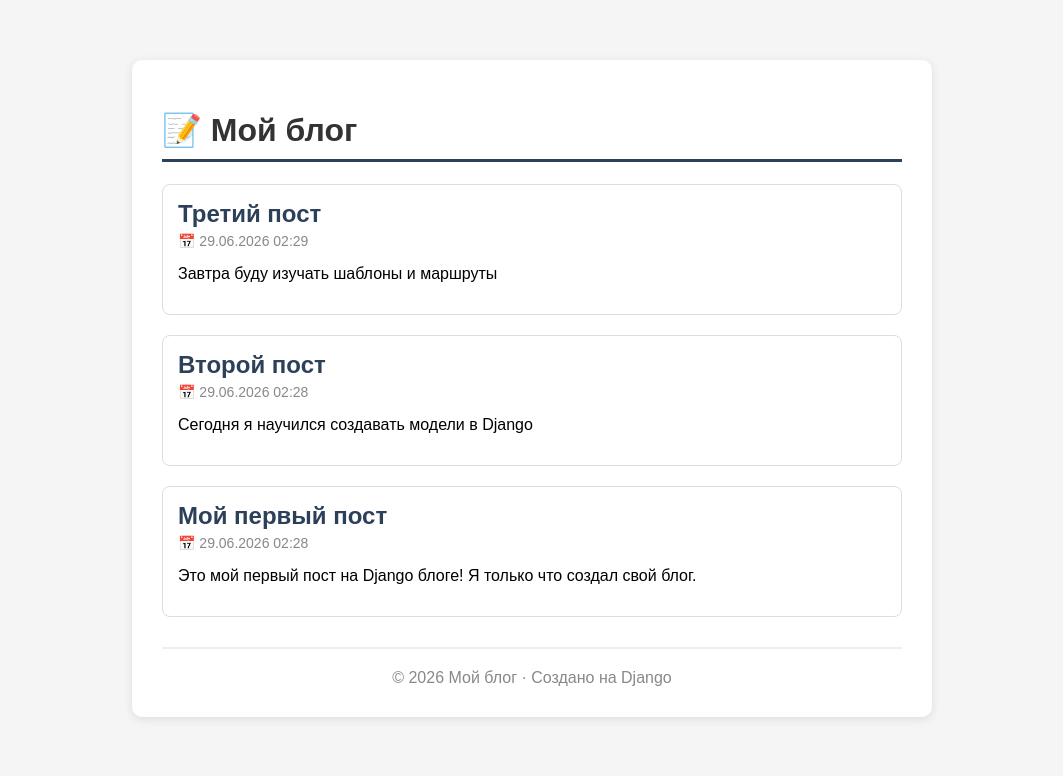
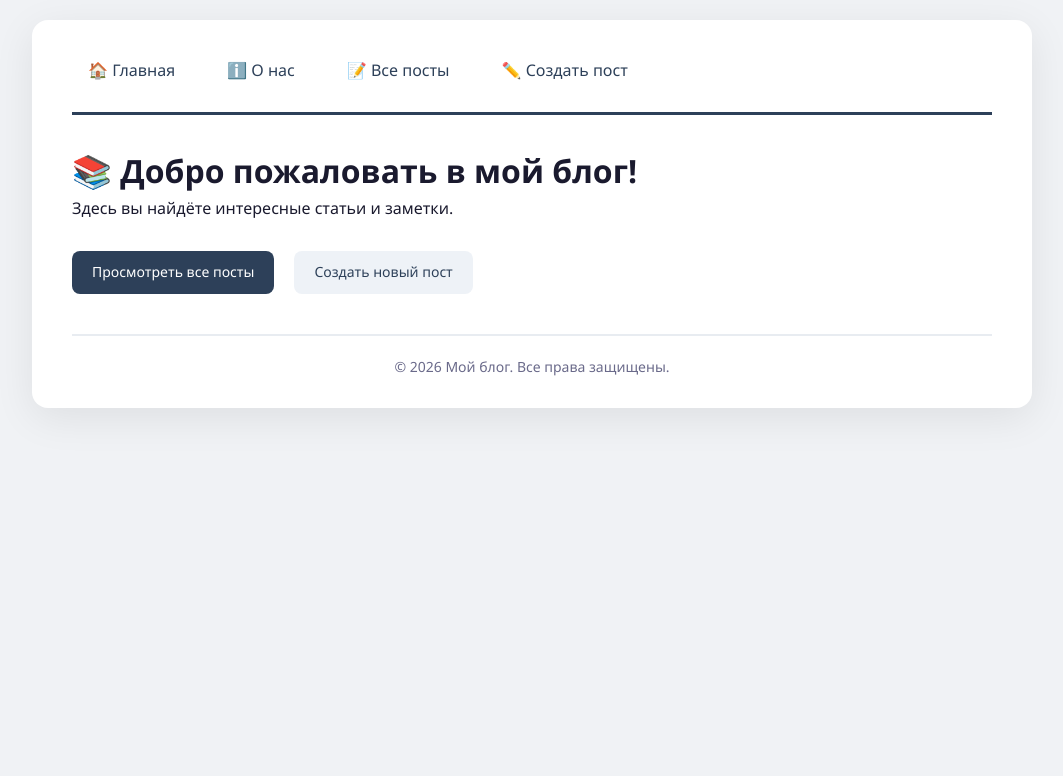
Before and after one commit to neegun98-bot/django-blog, a Django app: page / in a window 1280 px wide. Shown: the top 776 px of the page, without its empty margins (108-1171 px from the left). Run offline with Django 5.2, Linux system fonts and the light colour scheme; data comes from the database, SQL or seed files in the repository; both versions use the stored data as it was after the commit.

Commit message:
Добавлен блог с маршрутами, CRUD и стилями

```diff
--- a/MyBlog/urls.py
+++ b/MyBlog/urls.py
@@ -3,5 +3,5 @@ from django.urls import path, include
 
 urlpatterns = [
     path('admin/', admin.site.urls),
-    path('', include('blog.urls')),
+    path('', include('blog.urls')),  # ← ЭТА СТРОКА ВАЖНА!
 ]
--- /dev/null
+++ b/blog/static/blog/css/style.css
@@ -0,0 +1,348 @@
+/* ===== ОБЩИЕ СТИЛИ ===== */
+* {
+    margin: 0;
+    padding: 0;
+    box-sizing: border-box;
+}
+
+body {
+    font-family: 'Segoe UI', Tahoma, Geneva, Verdana, sans-serif;
+    background: #f0f2f5;
+    color: #1a1a2e;
+    line-height: 1.6;
+    padding: 20px;
+}
+
+.container {
+    max-width: 1000px;
+    margin: 0 auto;
+    background: #ffffff;
+    border-radius: 16px;
+    padding: 30px 40px;
+    box-shadow: 0 10px 40px rgba(0, 0, 0, 0.08);
+}
+
+/* ===== НАВИГАЦИЯ ===== */
+nav {
+    display: flex;
+    gap: 20px;
+    flex-wrap: wrap;
+    padding-bottom: 20px;
+    border-bottom: 3px solid #2d4059;
+    margin-bottom: 30px;
+}
+
+nav a {
+    color: #2d4059;
+    text-decoration: none;
+    font-weight: 500;
+    padding: 8px 16px;
+    border-radius: 8px;
+    transition: background 0.2s;
+}
+
+nav a:hover {
+    background: #eef2f7;
+}
+
+/* ===== ЗАГОЛОВКИ ===== */
+h1 {
+    font-size: 32px;
+    font-weight: 700;
+    color: #1a1a2e;
+    margin-bottom: 10px;
+}
+
+header {
+    display: flex;
+    justify-content: space-between;
+    align-items: center;
+    flex-wrap: wrap;
+    margin-bottom: 30px;
+}
+
+header h1 {
+    margin-bottom: 0;
+}
+
+/* ===== КНОПКИ ===== */
+.btn-primary, .btn-secondary, .btn-danger, .btn-small {
+    display: inline-block;
+    padding: 10px 20px;
+    border-radius: 8px;
+    border: none;
+    cursor: pointer;
+    text-decoration: none;
+    font-weight: 500;
+    font-size: 14px;
+    transition: all 0.2s;
+}
+
+.btn-primary {
+    background: #2d4059;
+    color: white;
+}
+
+.btn-primary:hover {
+    background: #1a2a3e;
+    transform: translateY(-2px);
+    box-shadow: 0 4px 12px rgba(45, 64, 89, 0.3);
+}
+
+.btn-secondary {
+    background: #eef2f7;
+    color: #2d4059;
+}
+
+.btn-secondary:hover {
+    background: #dce2ea;
+}
+
+.btn-danger {
+    background: #d32f2f;
+    color: white;
+}
+
+.btn-danger:hover {
+    background: #b71c1c;
+}
+
+.btn-small {
+    padding: 4px 12px;
+    font-size: 13px;
+}
+
+.btn-edit {
+    background: #ffc107;
+    color: #1a1a2e;
+}
+
+.btn-edit:hover {
+    background: #ffb300;
+}
+
+.btn-delete {
+    background: #d32f2f;
+    color: white;
+}
+
+.btn-delete:hover {
+    background: #b71c1c;
+}
+
+.home-actions {
+    display: flex;
+    gap: 20px;
+    margin: 30px 0;
+    flex-wrap: wrap;
+}
+
+/* ===== КАРТОЧКИ ПОСТОВ ===== */
+.post-grid {
+    display: grid;
+    grid-template-columns: 1fr;
+    gap: 20px;
+}
+
+.post-card {
+    background: #f8fafc;
+    padding: 20px 24px;
+    border-radius: 12px;
+    border: 1px solid #e8ecf1;
+    transition: box-shadow 0.2s;
+}
+
+.post-card:hover {
+    box-shadow: 0 4px 16px rgba(0, 0, 0, 0.06);
+}
+
+.post-card h2 {
+    font-size: 22px;
+    font-weight: 600;
+    margin-bottom: 4px;
+}
+
+.post-card h2 a {
+    color: #2d4059;
+    text-decoration: none;
+}
+
+.post-card h2 a:hover {
+    text-decoration: underline;
+}
+
+.post-meta {
+    font-size: 14px;
+    color: #6a6a8a;
+    margin-bottom: 10px;
+    display: flex;
+    gap: 20px;
+    flex-wrap: wrap;
+}
+
+.post-meta span {
+    background: #eef2f7;
+    padding: 2px 12px;
+    border-radius: 20px;
+}
+
+.post-actions {
+    margin-top: 12px;
+    display: flex;
+    gap: 10px;
+    flex-wrap: wrap;
+}
+
+/* ===== ДЕТАЛЬНАЯ СТРАНИЦА ПОСТА ===== */
+article {
+    margin: 20px 0;
+}
+
+.post-content {
+    background: #f8fafc;
+    padding: 25px 30px;
+    border-radius: 12px;
+    border: 1px solid #e8ecf1;
+    margin: 20px 0;
+    white-space: pre-wrap;
+    word-wrap: break-word;
+}
+
+/* ===== ФОРМЫ ===== */
+.form-container {
+    background: #f8fafc;
+    padding: 30px;
+    border-radius: 12px;
+    border: 1px solid #e8ecf1;
+}
+
+.form-group {
+    margin-bottom: 20px;
+}
+
+.form-group label {
+    display: block;
+    font-weight: 600;
+    margin-bottom: 6px;
+    color: #1a1a2e;
+}
+
+.form-group input,
+.form-group textarea {
+    width: 100%;
+    padding: 12px 16px;
+    border: 2px solid #dce2ea;
+    border-radius: 8px;
+    font-size: 16px;
+    font-family: inherit;
+    transition: border-color 0.2s;
+}
+
+.form-group input:focus,
+.form-group textarea:focus {
+    outline: none;
+    border-color: #2d4059;
+}
+
+.form-group .errorlist {
+    color: #d32f2f;
+    font-size: 14px;
+    list-style: none;
+    margin-top: 4px;
+}
+
+.form-actions {
+    display: flex;
+    gap: 15px;
+    margin-top: 20px;
+    flex-wrap: wrap;
+}
+
+/* ===== ПУСТОЙ СПИСОК ===== */
+.empty {
+    text-align: center;
+    padding: 60px 20px;
+    color: #6a6a8a;
+}
+
+.empty p {
+    font-size: 18px;
+    margin-bottom: 20px;
+}
+
+/* ===== О НАС ===== */
+.about-content {
+    background: #f8fafc;
+    padding: 30px;
+    border-radius: 12px;
+    border: 1px solid #e8ecf1;
+}
+
+.about-content ul {
+    padding-left: 25px;
+    margin: 10px 0;
+}
+
+.about-content li {
+    margin: 6px 0;
+}
+
+/* ===== УДАЛЕНИЕ ===== */
+.delete-confirm {
+    background: #fef2f2;
+    padding: 30px;
+    border-radius: 12px;
+    border: 2px solid #d32f2f;
+    text-align: center;
+}
+
+.delete-confirm p {
+    font-size: 18px;
+    margin-bottom: 15px;
+}
+
+/* ===== ФУТЕР ===== */
+footer {
+    margin-top: 40px;
+    padding-top: 20px;
+    border-top: 2px solid #e8ecf1;
+    text-align: center;
+    font-size: 14px;
+    color: #6a6a8a;
+}
+
+/* ===== АДАПТИВНОСТЬ ===== */
+@media (max-width: 768px) {
+    .container {
+        padding: 20px;
+    }
+
+    nav {
+        flex-direction: column;
+        align-items: stretch;
+        gap: 8px;
+    }
+
+    nav a {
+        text-align: center;
+    }
+
+    header {
+        flex-direction: column;
+        align-items: stretch;
+        gap: 15px;
+    }
+
+    .home-actions {
+        flex-direction: column;
+    }
+
+    .form-actions {
+        flex-direction: column;
+    }
+
+    .form-actions .btn-primary,
+    .form-actions .btn-secondary {
+        text-align: center;
+    }
+}
--- /dev/null
+++ b/blog/templates/blog/home.html
@@ -0,0 +1,34 @@
+<!DOCTYPE html>
+{% load static %}
+<html lang="ru">
+<head>
+    <meta charset="UTF-8">
+    <meta name="viewport" content="width=device-width, initial-scale=1.0">
+    <title>Главная — Мой блог</title>
+    <link rel="stylesheet" href="{% static 'blog/css/style.css' %}">
+</head>
+<body>
+    <div class="container">
+        <nav>
+            <a href="{% url 'home' %}">🏠 Главная</a>
+            <a href="{% url 'about' %}">ℹ️ О нас</a>
+            <a href="{% url 'post_list' %}">📝 Все посты</a>
+            <a href="{% url 'post_create' %}">✏️ Создать пост</a>
+        </nav>
+
+        <header>
+            <h1>📚 Добро пожаловать в мой блог!</h1>
+            <p>Здесь вы найдёте интересные статьи и заметки.</p>
+        </header>
+
+        <div class="home-actions">
+            <a href="{% url 'post_list' %}" class="btn-primary">Просмотреть все посты</a>
+            <a href="{% url 'post_create' %}" class="btn-secondary">Создать новый пост</a>
+        </div>
+
+        <footer>
+            <p>© 2026 Мой блог. Все права защищены.</p>
+        </footer>
+    </div>
+</body>
+</html>
--- a/blog/templates/blog/post_list.html
+++ b/blog/templates/blog/post_list.html
@@ -1,73 +1,53 @@
 <!DOCTYPE html>
+{% load static %}
 <html lang="ru">
 <head>
     <meta charset="UTF-8">
     <meta name="viewport" content="width=device-width, initial-scale=1.0">
-    <title>Мой блог</title>
-    <style>
-        body {
-            font-family: Arial, sans-serif;
-            max-width: 800px;
-            margin: 40px auto;
-            padding: 20px;
-            background: #f5f5f5;
-        }
-        .container {
-            background: white;
-            padding: 30px;
-            border-radius: 10px;
-            box-shadow: 0 2px 10px rgba(0,0,0,0.1);
-        }
-        h1 {
-            color: #333;
-            border-bottom: 3px solid #2d4059;
-            padding-bottom: 10px;
-        }
-        .post {
-            margin: 20px 0;
-            padding: 15px;
-            border: 1px solid #ddd;
-            border-radius: 8px;
-        }
-        .post h2 {
-            margin: 0 0 5px 0;
-            color: #2d4059;
-        }
-        .date {
-            color: #888;
-            font-size: 14px;
-        }
-        .empty {
-            color: #888;
-            text-align: center;
-            padding: 40px 0;
-        }
-        footer {
-            text-align: center;
-            color: #888;
-            margin-top: 30px;
-            padding-top: 20px;
-            border-top: 2px solid #eee;
-        }
-    </style>
+    <title>Все посты — Мой блог</title>
+    <link rel="stylesheet" href="{% static 'blog/css/style.css' %}">
 </head>
 <body>
     <div class="container">
-        <h1>📝 Мой блог</h1>
+        <nav>
+            <a href="{% url 'home' %}">🏠 Главная</a>
+            <a href="{% url 'about' %}">ℹ️ О нас</a>
+            <a href="{% url 'post_list' %}">📝 Все посты</a>
+            <a href="{% url 'post_create' %}">✏️ Создать пост</a>
+        </nav>
+
+        <header>
+            <h1>📝 Все посты</h1>
+            <a href="{% url 'post_create' %}" class="btn-primary">➕ Создать новый пост</a>
+        </header>
 
         {% if posts %}
-            {% for post in posts %}
-                <div class="post">
-                    <h2>{{ post.title }}</h2>
-                    <div class="date">📅 {{ post.created_at|date:"d.m.Y H:i" }}</div>
-                    <p>{{ post.content|truncatechars:200 }}</p>
-                </div>
-            {% endfor %}
+            <div class="post-grid">
+                {% for post in posts %}
+                    <div class="post-card">
+                        <h2><a href="{% url 'post_detail' post.id %}">{{ post.title }}</a></h2>
+                        <div class="post-meta">
+                            <span>📅 {{ post.created_at|date:"d.m.Y H:i" }}</span>
+                        </div>
+                        <p>{{ post.content|truncatechars:150 }}</p>
+                        <div class="post-actions">
+                            <a href="{% url 'post_detail' post.id %}" class="btn-small">Читать</a>
+                            <a href="{% url 'post_update' post.id %}" class="btn-small btn-edit">✏️</a>
+                            <a href="{% url 'post_delete' post.id %}" class="btn-small btn-delete">🗑️</a>
+                        </div>
+                    </div>
+                {% endfor %}
+            </div>
         {% else %}
-            <div class="empty">📭 Пока нет записей. Создайте первый пост!</div>
+            <div class="empty">
+                <p>📭 Пока нет постов. Будьте первым!</p>
+                <a href="{% url 'post_create' %}" class="btn-primary">Создать первый пост</a>
+            </div>
         {% endif %}
 
-        <footer>© 2026 Мой блог · Создано на Django</footer>
+        <footer>
+            <p>© 2026 Мой блог. Все права защищены.</p>
+        </footer>
     </div>
 </body>
 </html>
--- a/blog/urls.py
+++ b/blog/urls.py
@@ -1,8 +1,12 @@
 from django.urls import path
 from . import views
 
-app_name = 'blog'
-
 urlpatterns = [
-    path('', views.PostListView.as_view(), name='post_list'),
+    path('', views.home, name='home'),
+    path('about/', views.about, name='about'),
+    path('posts/', views.PostListView.as_view(), name='post_list'),
+    path('posts/<int:pk>/', views.PostDetailView.as_view(), name='post_detail'),
+    path('posts/create/', views.PostCreateView.as_view(), name='post_create'),
+    path('posts/<int:pk>/update/', views.PostUpdateView.as_view(), name='post_update'),
+    path('posts/<int:pk>/delete/', views.PostDeleteView.as_view(), name='post_delete'),
 ]
--- a/blog/views.py
+++ b/blog/views.py
@@ -1,9 +1,43 @@
+from django.shortcuts import render, redirect, get_object_or_404
+from django.views.generic import ListView, DetailView, CreateView, UpdateView, DeleteView
+from django.urls import reverse_lazy
+from .models import Post
+from .forms import PostForm
 
-from django.views.generic import ListView
-from .models import Post
+# ===== СТАТИЧЕСКИЕ СТРАНИЦЫ =====
+
+def home(request):
+    return render(request, 'blog/home.html')
+
+def about(request):
+    return render(request, 'blog/about.html')
+
+# ===== КЛАССЫ ДЛЯ РАБОТЫ С ПОСТАМИ =====
 
 class PostListView(ListView):
     model = Post
     template_name = 'blog/post_list.html'
     context_object_name = 'posts'
     ordering = ['-created_at']
+
+class PostDetailView(DetailView):
+    model = Post
+    template_name = 'blog/post_detail.html'
+    context_object_name = 'post'
+
+class PostCreateView(CreateView):
+    model = Post
+    form_class = PostForm
+    template_name = 'blog/post_form.html'
+    success_url = reverse_lazy('post_list')
+
+class PostUpdateView(UpdateView):
+    model = Post
+    form_class = PostForm
+    template_name = 'blog/post_form.html'
+    success_url = reverse_lazy('post_list')
+
+class PostDeleteView(DeleteView):
+    model = Post
+    template_name = 'blog/post_confirm_delete.html'
+    success_url = reverse_lazy('post_list')
```
Also changed, not shown: blog/admin.py (+6 -1 lines), blog/forms.py (added, +15 -0 lines), blog/models.py (+5 -3 lines), blog/templates/blog/about.html (added, +40 -0 lines), blog/templates/blog/post_confirm_delete.html (added, +41 -0 lines), blog/templates/blog/post_form.html (added, +54 -0 lines), blog/templates/post_detail.html (added, +42 -0 lines), MyBlog/settings.py (line endings or trailing spaces), blog/migrations/0002_post_updated_at.py (added), db.sqlite3.
